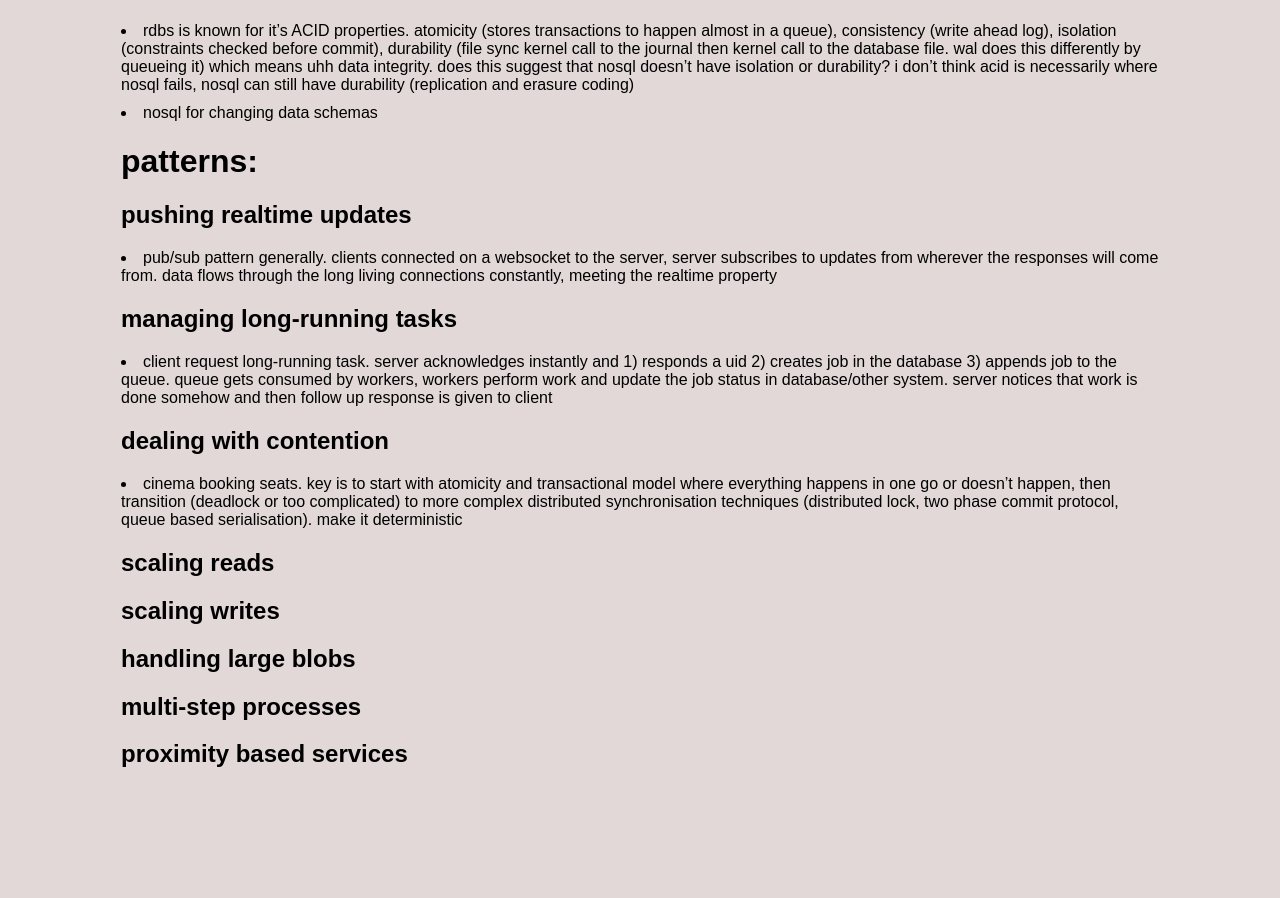
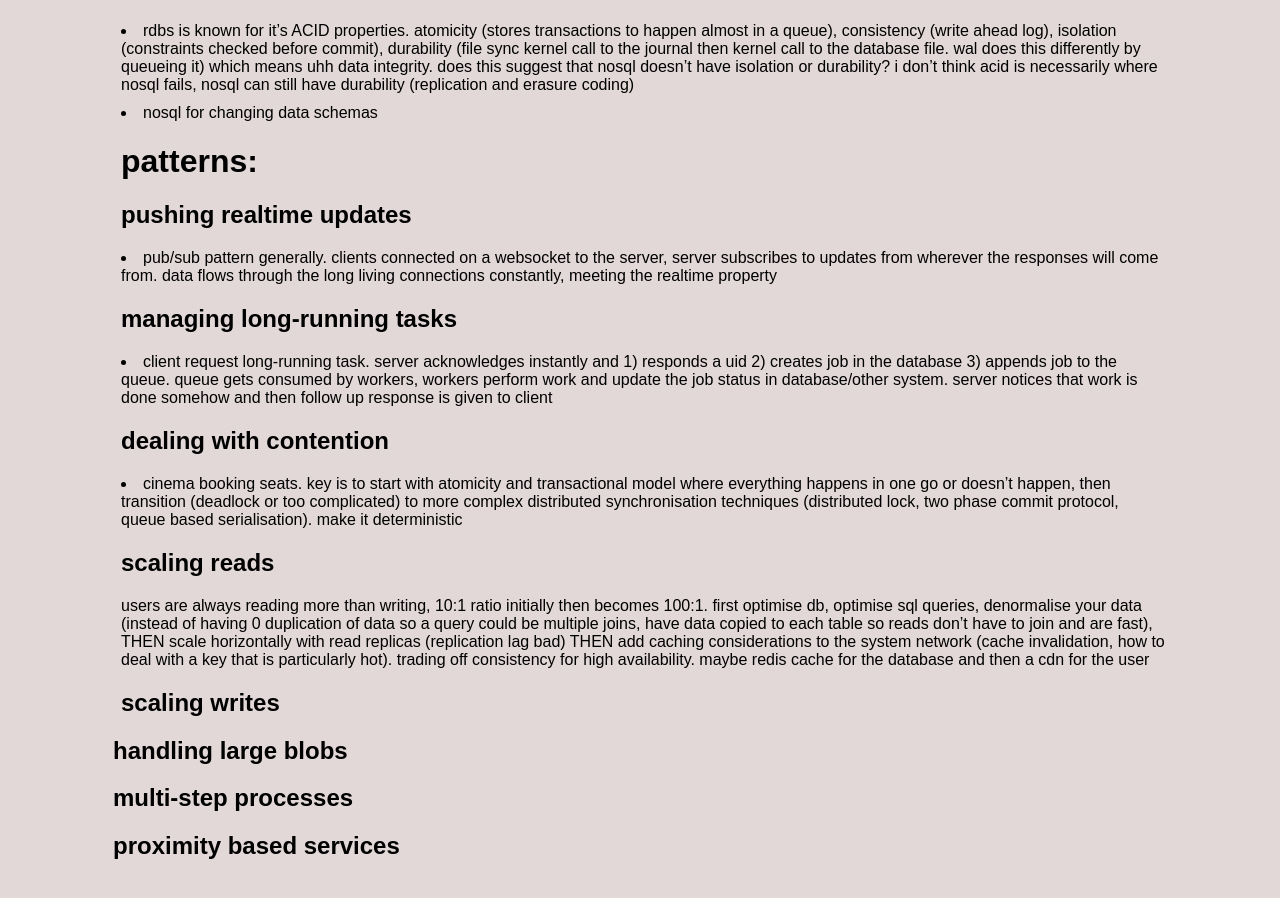
Before and after one commit to jsbaasi/jsbaasi.github.io, a Jekyll site: the page built from _posts/2026-06-06-system-design-notes.md, in a window 1280 px wide and 900 px high, scrolled down 913 px. Built offline with Jekyll 4.4.1, drawn with Linux system fonts in a browser that asks for light colours; before the commit the page ends 1721 px from its top, so only the background shows below that.

Commit message:
vault backup: 2026-06-06 15:38:43

```diff
--- a/_posts/2026-06-06-system-design-notes.md
+++ b/_posts/2026-06-06-system-design-notes.md
@@ -32,7 +32,9 @@
 ## dealing with contention
 - cinema booking seats. key is to start with atomicity and transactional model where everything happens in one go or doesn't happen, then transition (deadlock or too complicated) to more complex distributed synchronisation techniques (distributed lock, two phase commit protocol, queue based serialisation). make it deterministic
 ## scaling reads
+users are always reading more than writing, 10:1 ratio initially then becomes 100:1. first optimise db, optimise sql queries, denormalise your data (instead of having 0 duplication of data so a query could be multiple joins, have data copied to each table so reads don't have to join and are fast), THEN scale horizontally with read replicas (replication lag bad) THEN add caching considerations to the system network (cache invalidation, how to deal with a key that is particularly hot). trading off consistency for high availability. maybe redis cache for the database and then a cdn for the user
 ## scaling writes
+
 ## handling large blobs
 ## multi-step processes
 ## proximity based services
```
